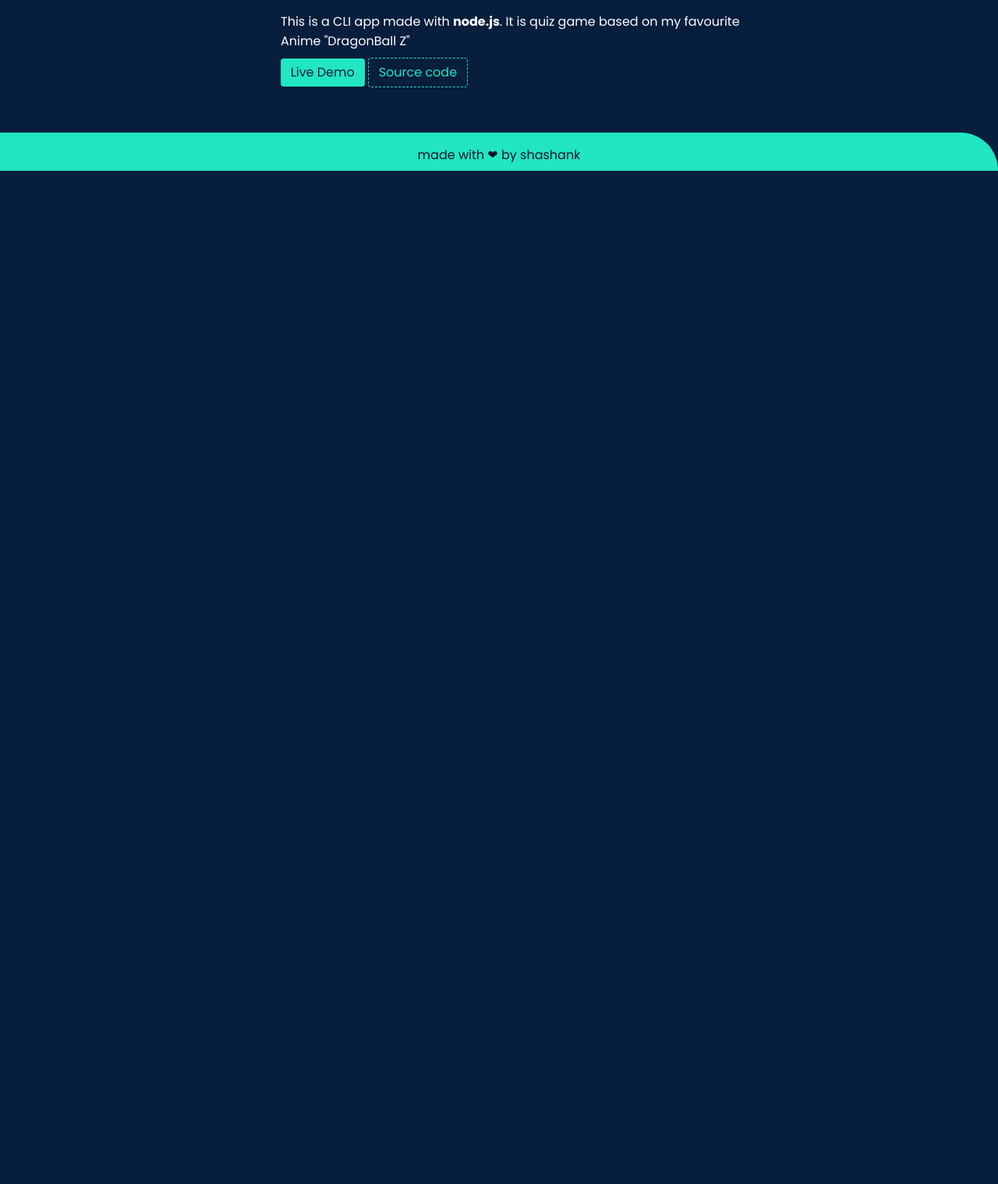
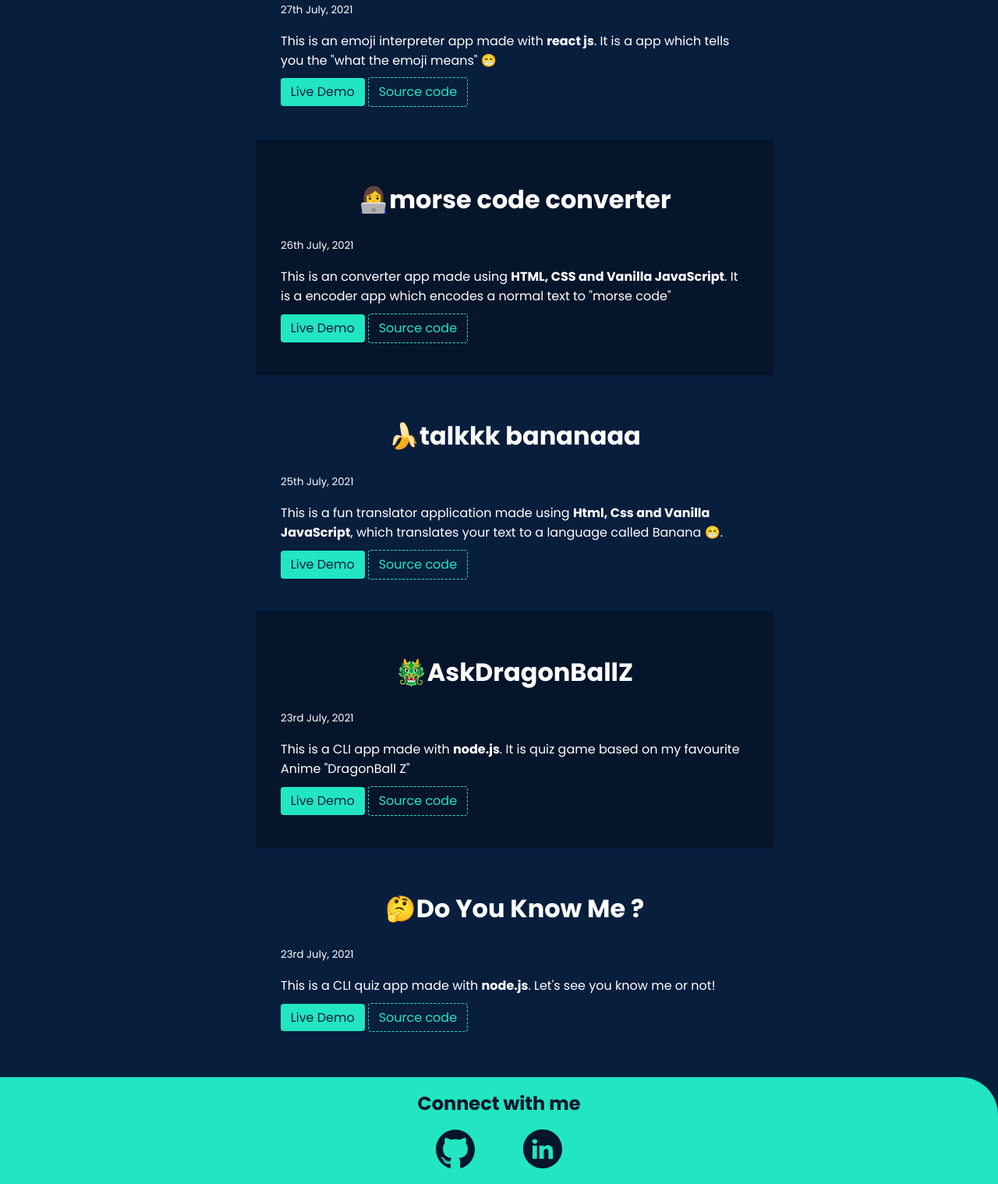
Before and after one commit to Shashank-Jha/portfolio-v1, a plain HTML site: page projects.html in a window 1280 px wide. Shown: the part 1162-2680 px from the top of the page at 78% size. Before the commit the page ends 1381 px from the top, so only its background shows below. Drawn offline with Linux system fonts and the light colour scheme.

Commit message:
projects updated

```diff
--- a/lib/style.css
+++ b/lib/style.css
@@ -137,6 +137,10 @@ hr {
   padding-inline-start: 0px;
 }
 
+.footer img {
+  width: 50px;
+}
+
 .footer-footer {
   color: var(--dark-color);
   font-weight: lighter;
--- a/projects.html
+++ b/projects.html
@@ -33,24 +33,74 @@
 
 
     <ul class="list-non-bullet" >
+
         <li>
             <div class="section dark-section container container-center">
-                <h1>Do You Know Me ?</h1>
-            <small>23rd July, 2021</small>
-            <p>This is a CLI app made with <strong>node.js</strong> </p>
-            <a href="https://replit.com/@Shashank-Jha/meQuiz?embed=1&output=1#index.js" class="link primary-link">Live Demo</a>
-            <a href="https://github.com/Shashank-Jha/doYouKnowMeCLI" class="link secondary-link">Source code</a>
+                <h1>😎Anime Heros </h1>
+            <small>27th July, 2021</small>
+            <p>This is anime Heroes app made with <strong>react js</strong>. It shows all the top heroes of my favourite Anime series </p>
+            <a href="https://animeheros.netlify.app/" class="link primary-link">Live Demo</a>
+            <a href="https://github.com/Shashank-Jha/anime-heros" class="link secondary-link">Source code</a>
 
             </div>
+
         </li>
 
         <li>
             <div class="section container container-center">
-                <h1>AskDragonBallZ</h1>
+                <h1>😄emoji interpreter</h1>
+            <small>27th July, 2021</small>
+            <p>This is an emoji interpreter app made with <strong>react js</strong>. It is a app which tells you the "what the emoji means" 😁</p>
+            <a href="https://ij2hq.csb.app/" class="link primary-link">Live Demo</a>
+            <a href="https://github.com/Shashank-Jha/emoji-interpreter" class="link secondary-link">Source code</a>
+
+            </div>
+
+        </li>
+
+        <li>
+            <div class="section dark-section container container-center">
+                <h1>👩‍💻morse code converter</h1>
+            <small>26th July, 2021</small>
+            <p>This is an converter app made using <strong>HTML, CSS and Vanilla JavaScript</strong>. It is a encoder app which encodes a normal text to "morse code"</p>
+            <a href="https://morsecodeconverter.netlify.app/" class="link primary-link">Live Demo</a>
+            <a href="https://github.com/Shashank-Jha/morse-code-converter" class="link secondary-link">Source code</a>
+
+            </div>
+
+        </li>
+
+        <li>
+            <div class="section container container-center">
+                <h1>🍌talkkk bananaaa</h1>
+            <small>25th July, 2021</small>
+            <p>This is a fun translator application made using  <strong>Html, Css and Vanilla JavaScript</strong>, which translates your text to a language called Banana 😁. </p>
+            <a href="https://talkkkbananaaa.netlify.app/" class="link primary-link">Live Demo</a>
+            <a href="https://github.com/Shashank-Jha/talkBanana" class="link secondary-link">Source code</a>
+
+            </div>
+
+        </li>
+
+        <li>
+            <div class="section dark-section container container-center">
+                <h1>🐲AskDragonBallZ</h1>
             <small>23rd July, 2021</small>
             <p>This is a CLI app made with <strong>node.js</strong>. It is quiz game based on my favourite Anime "DragonBall Z"</p>
             <a href="https://replit.com/@Shashank-Jha/AskDragonBallZ?embed=1&output=1#index.js" class="link primary-link">Live Demo</a>
             <a href="https://github.com/Shashank-Jha/AskDragonBallZ" class="link secondary-link">Source code</a>
+
+            </div>
+
+        </li>
+
+        <li>
+            <div class="section container container-center">
+                <h1> 🤔Do You Know Me ?</h1>
+            <small>23rd July, 2021</small>
+            <p>This is a CLI quiz app made with <strong>node.js</strong>. Let's see you know me or not! </p>
+            <a href="https://replit.com/@Shashank-Jha/meQuiz?embed=1&output=1#index.js" class="link primary-link">Live Demo</a>
+            <a href="https://github.com/Shashank-Jha/doYouKnowMeCLI" class="link secondary-link">Source code</a>
 
             </div>
         </li>
@@ -60,7 +110,22 @@
     </ul>
 
     <footer class="footer">
+        <div class="footer-header">
+            Connect with me
+        </div>
+        <ul class="social-links list-non-bullet">
+            <li class="list-item-inline">
+                <a class="link " href="https://github.com/Shashank-Jha">
+                    <img src="image/Github_black.svg" alt="github">
+                </a>
+            </li>
+            <li class="list-item-inline">
+                <a class="link " href="https://www.linkedin.com/in/shashankbhushanjha/">
+                    <img src="image/LinkedIN_black.svg" alt="linkedIn">
+                </a>
+            </li>
 
+        </ul>
         <div class="footer-footer">
             made with ❤ by shashank
 
```
Also changed, not shown: blogs.html (+15 -0 lines).
